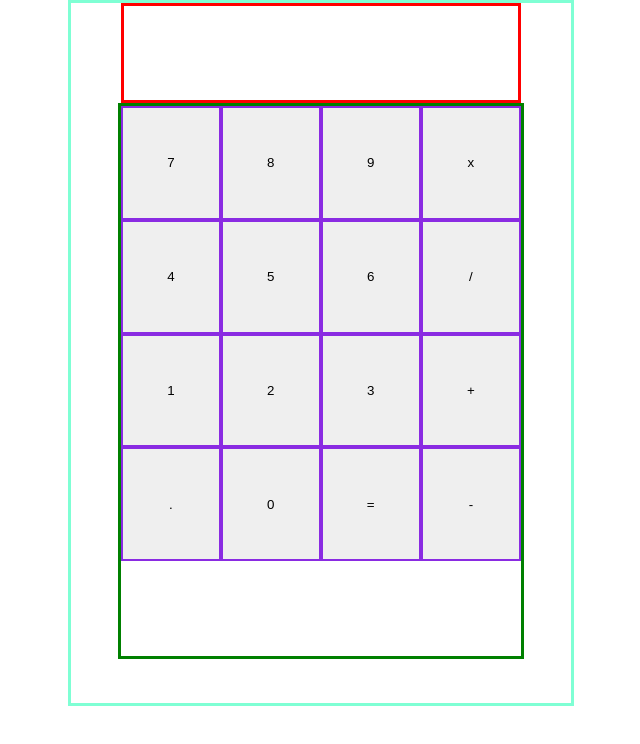
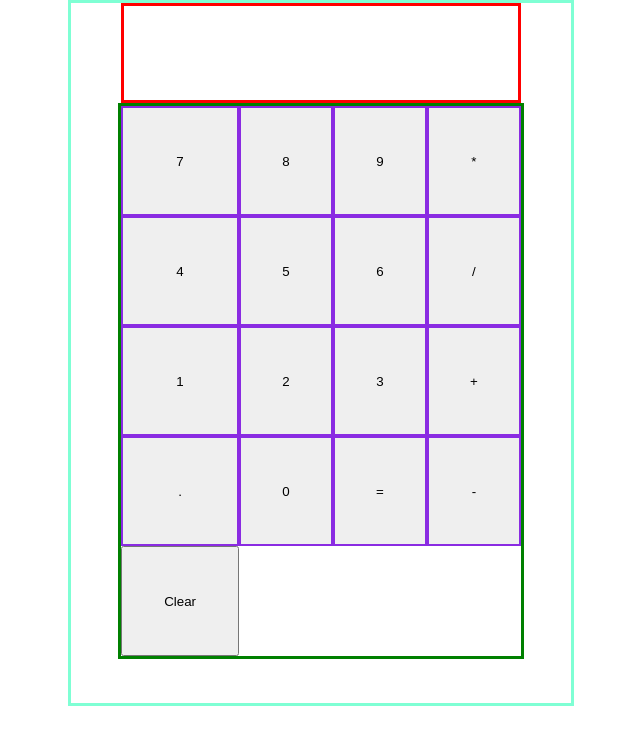
Before and after one commit to dianagatcan/CalculatorReact, a React (Create React App) app: page / in a window 1280 px wide. Shown: the top 744 px of the page, without its empty margins (319-959 px from the left). Built offline with nearby package versions, Linux system fonts and the light colour scheme.

Commit message:
import math and evaluate input

```diff
--- a/package.json
+++ b/package.json
@@ -6,6 +6,7 @@
     "@testing-library/jest-dom": "^5.16.2",
     "@testing-library/react": "^12.1.4",
     "@testing-library/user-event": "^13.5.0",
+    "mathjs": "^10.4.0",
     "react": "^17.0.2",
     "react-dom": "^17.0.2",
     "react-scripts": "5.0.0",
--- a/src/components/App.jsx
+++ b/src/components/App.jsx
@@ -1,16 +1,28 @@
-import React from "react";
+import React, {useState} from "react";
 import Screen from "./Screen/Screen"
 import Button from "./Button/Button";
+import * as math from 'mathjs';
+
 
 export default function App(){
 
-    const keys=[7,8,9, 'x', 4, 5, 6, '/', 1, 2, 3, '+', '.', 0, '=', '-']
+    const keys=[7,8,9, '*', 4, 5, 6, '/', 1, 2, 3, '+', '.', 0, '=', '-']
 
+    const [value, setValue] = useState("")
+
+    function displayText(buttonValue){
+        if(buttonValue === "="){
+            setValue(math.evaluate(value))
+        } else{
+            setValue(prevValue => {return prevValue + buttonValue})
+        }
+    }
 
     return (<div className="main">
-    <Screen />
+    <Screen value={value} />
     <div className="wrapper">
-     {(keys.map(key => <Button text={key} />))}
+     {(keys.map((buttonValue, index) => <Button key={index} id={index} text={buttonValue} handleClick={() => {displayText(buttonValue)}} />))}
+     <button className="clear">Clear</button>
     </div>
     </div>)
 }
--- a/src/components/Button/Button.jsx
+++ b/src/components/Button/Button.jsx
@@ -3,5 +3,6 @@ import './styles.css';
 
 
 export default function Button(props){
-    return <button className="button">{props.text}</button>
+
+    return <button onClick={props.handleClick} className="button">{props.text}</button>
 }
--- a/src/components/Screen/Screen.jsx
+++ b/src/components/Screen/Screen.jsx
@@ -1,6 +1,8 @@
 import React from "react";
 import './styles.css'
 
-export default function Screen(){
-    return <div className="screen"></div>
+export default function Screen(props){
+    return <div className="screen">
+    <h1>{props.value}</h1>
+  </div>
 }
--- a/src/index.css
+++ b/src/index.css
@@ -27,6 +27,3 @@ body {
   grid-template-columns: auto auto auto auto;
   grid-template-rows: auto auto auto auto auto;
 }
-
-.clear {
-}
```
Also changed, not shown: 1 other file (tests, documents, lock files or other folders).
